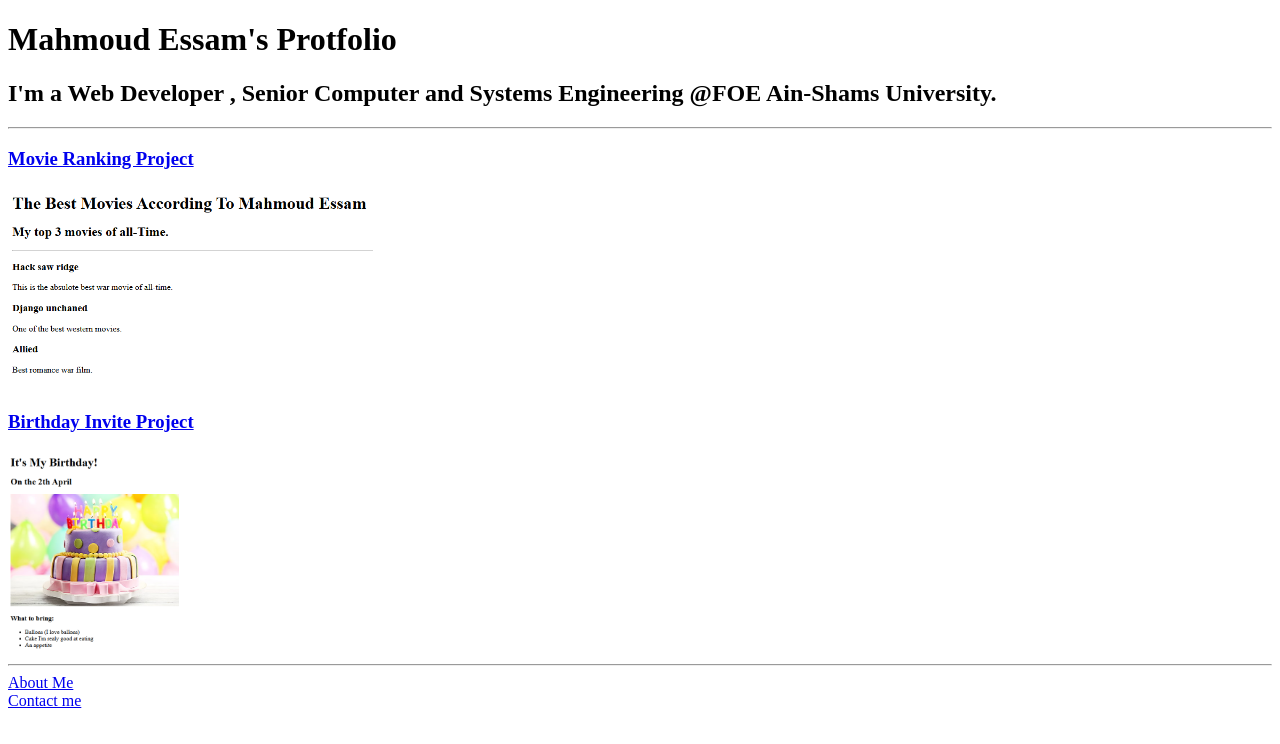
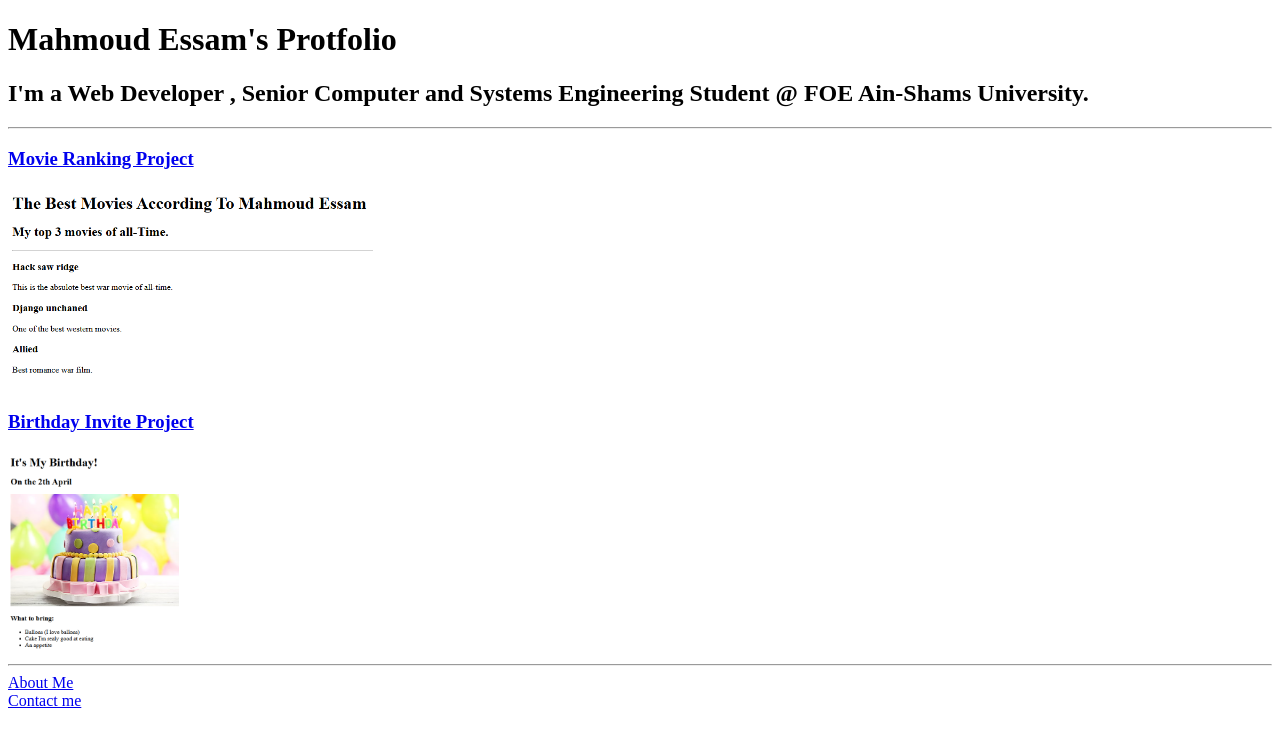
Before and after one commit to Mahmoud-Essam-Noureldin/html-protfolio, a plain HTML site: page index.html in a window 1280 px wide. Drawn offline with Linux system fonts and the light colour scheme.

Commit message:
Update index.html

```diff
--- a/index.html
+++ b/index.html
@@ -21,7 +21,7 @@ https://developer.mozilla.org/en-US/docs/Web/HTML/Element/img#attr-height -->
  </head>
  <body>
     <h1>Mahmoud Essam's Protfolio</h1>
-    <h2>I'm a Web Developer , Senior Computer and Systems Engineering @FOE Ain-Shams University. </h2>
+    <h2>I'm a Web Developer , Senior Computer and Systems Engineering Student @ FOE Ain-Shams University. </h2>
     <hr />
     <h3><a href="./public/movie-ranking.html">Movie Ranking Project</a></h3>
     <img src="./assets/My_images/My_movie_ranking.png" height="200"/>
```
